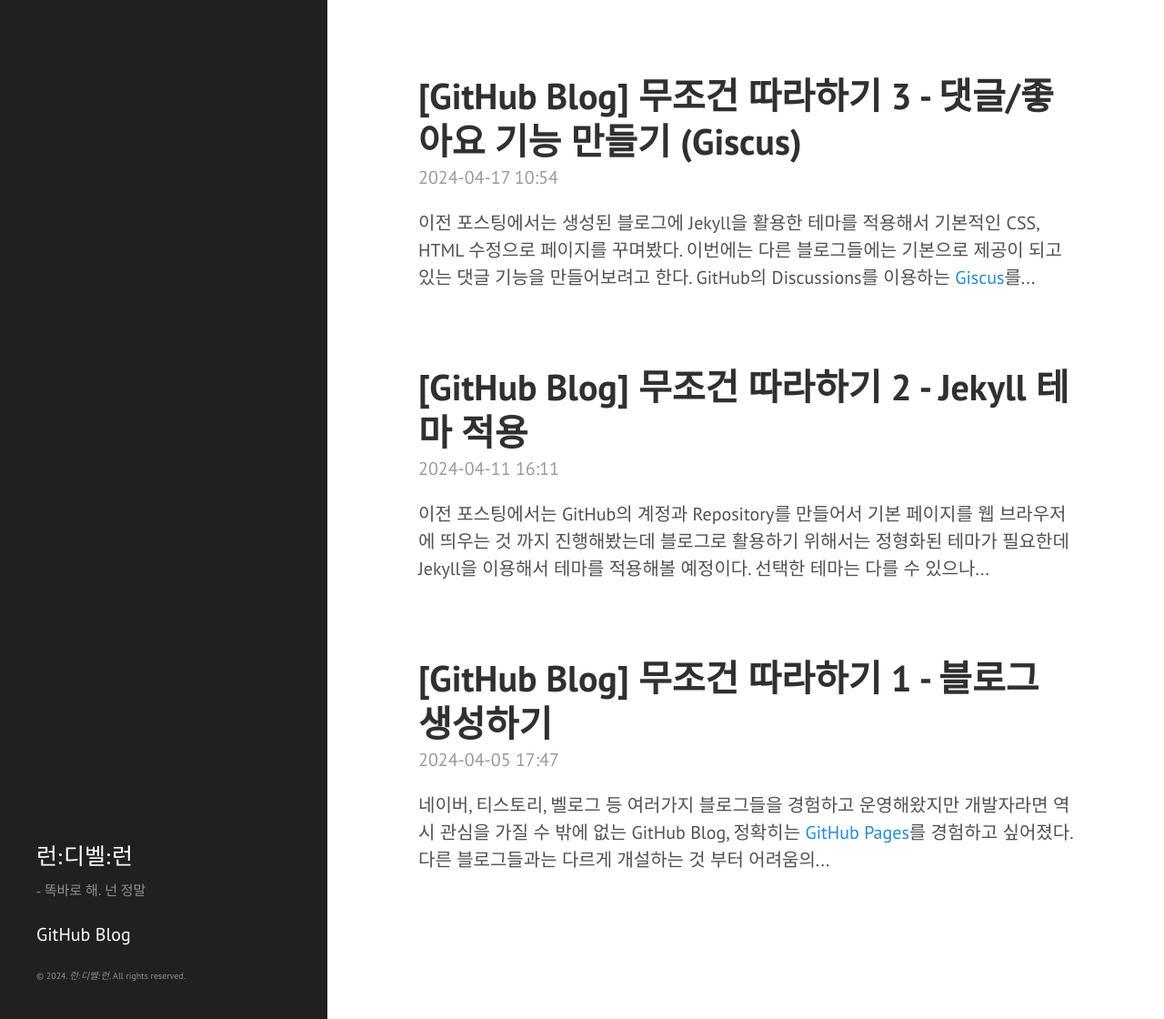
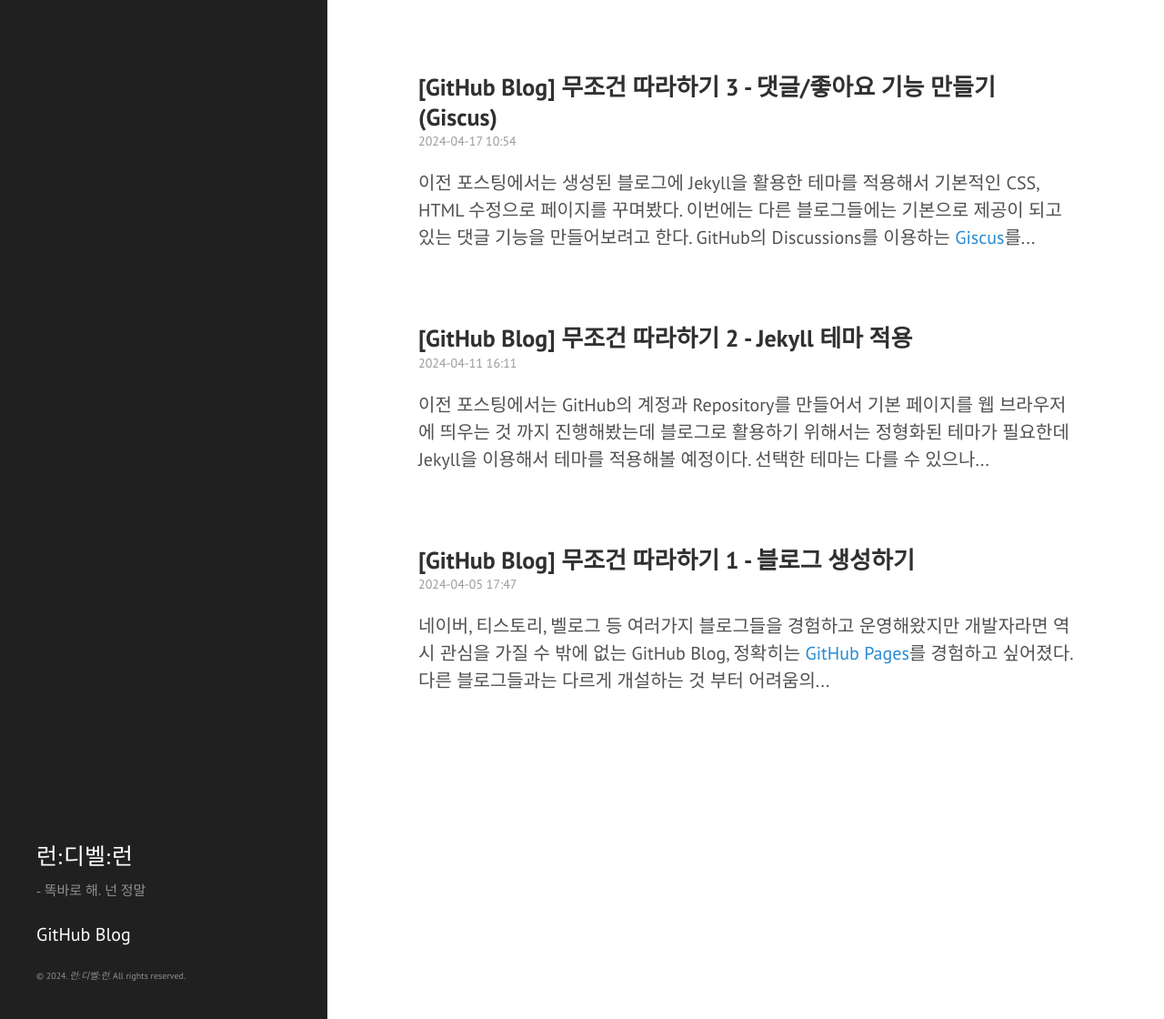
Before and after one commit to rundevelrun/rundevelrun.github.io_test, a Jekyll site: the page built from index.html, in a window 1280 px wide and 1120 px high. Shown: the whole window at 91% size. Built offline with Jekyll 4.4.1, drawn with Linux system fonts in a browser that asks for light colours; some web fonts are replaced.

Commit message:
font-size

```diff
--- a/public/css/poole.css
+++ b/public/css/poole.css
@@ -84,7 +84,7 @@
   text-rendering: optimizeLegibility;
 }
 h1 {
-  font-size: 2rem;
+  font-size: 1.3rem;
 }
 h2 {
   margin-top: 1rem;
@@ -345,7 +345,7 @@
 
 /* Meta data line below post title */
 .post-date {
-  font-size: 1rem;
+  font-size: 0.7rem;
   display: block;
   margin-top: -.5rem;
   margin-bottom: 1rem;
```
